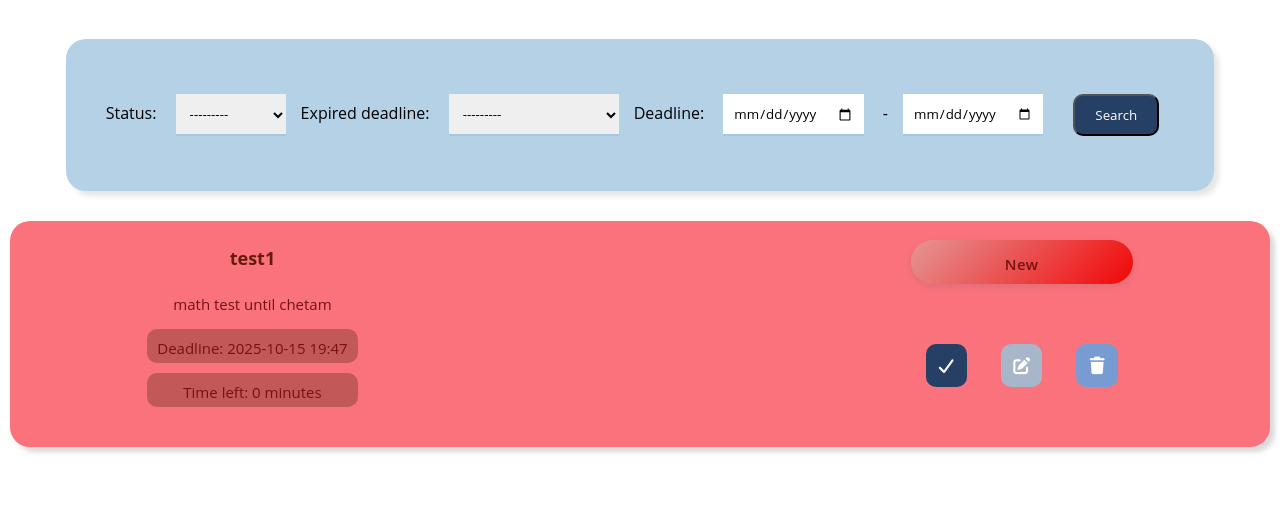
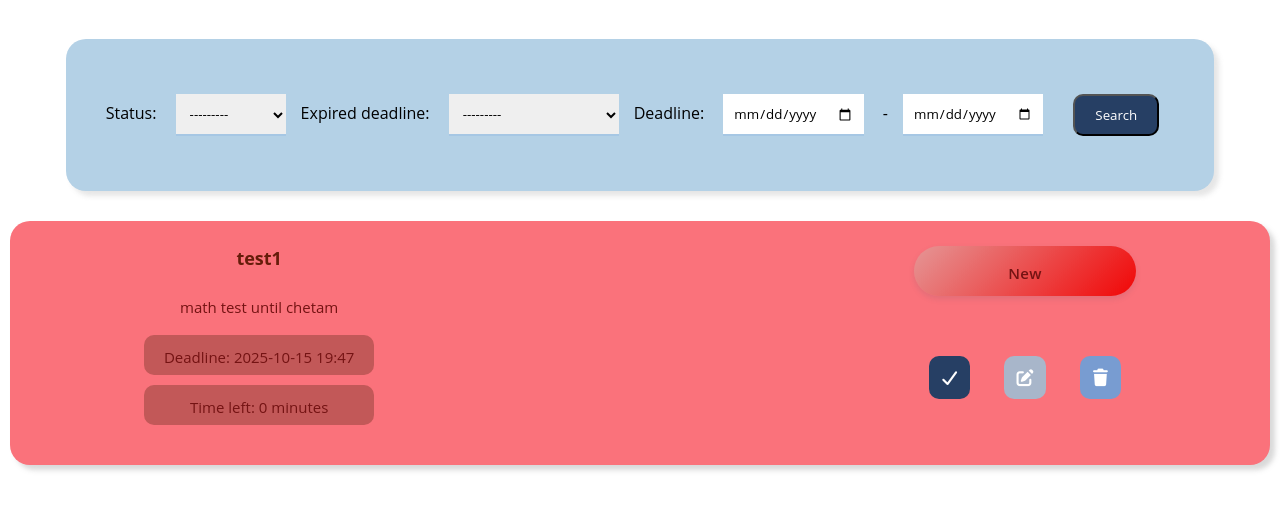
Before and after one commit to nazisjs/todolist, a Django app: page / in a window 1280 px wide. Shown: the part 280-800 px from the top of the page. Run offline with Django 5.2, Linux system fonts and the light colour scheme; a user stored in the database is signed in; data comes from the database, SQL or seed files in the repository; both versions use the stored data as it was after the commit; some libraries are stand-ins or nearby versions.

Commit message:
Fixed style of css

```diff
--- a/myproject/todo/static/css/home.css
+++ b/myproject/todo/static/css/home.css
@@ -75,7 +75,7 @@
     }
 
     .text {
-        padding: 5px 10px;
+        padding: 8px 20px;
         font-size: 15px;
         text-align: center;
         align-items: center;
@@ -145,12 +145,12 @@
     }
 
     .box.done p.text {
-        text-decoration: line-through;
         color: rgb(21, 76, 43);
         border-radius: 10px;
     }
 
     .box.done p.text1 {
+        text-decoration: line-through;
         color: rgb(25, 48, 12);
         border-radius: 10px;
     }
```
Also changed, not shown: myproject/db.sqlite3.
